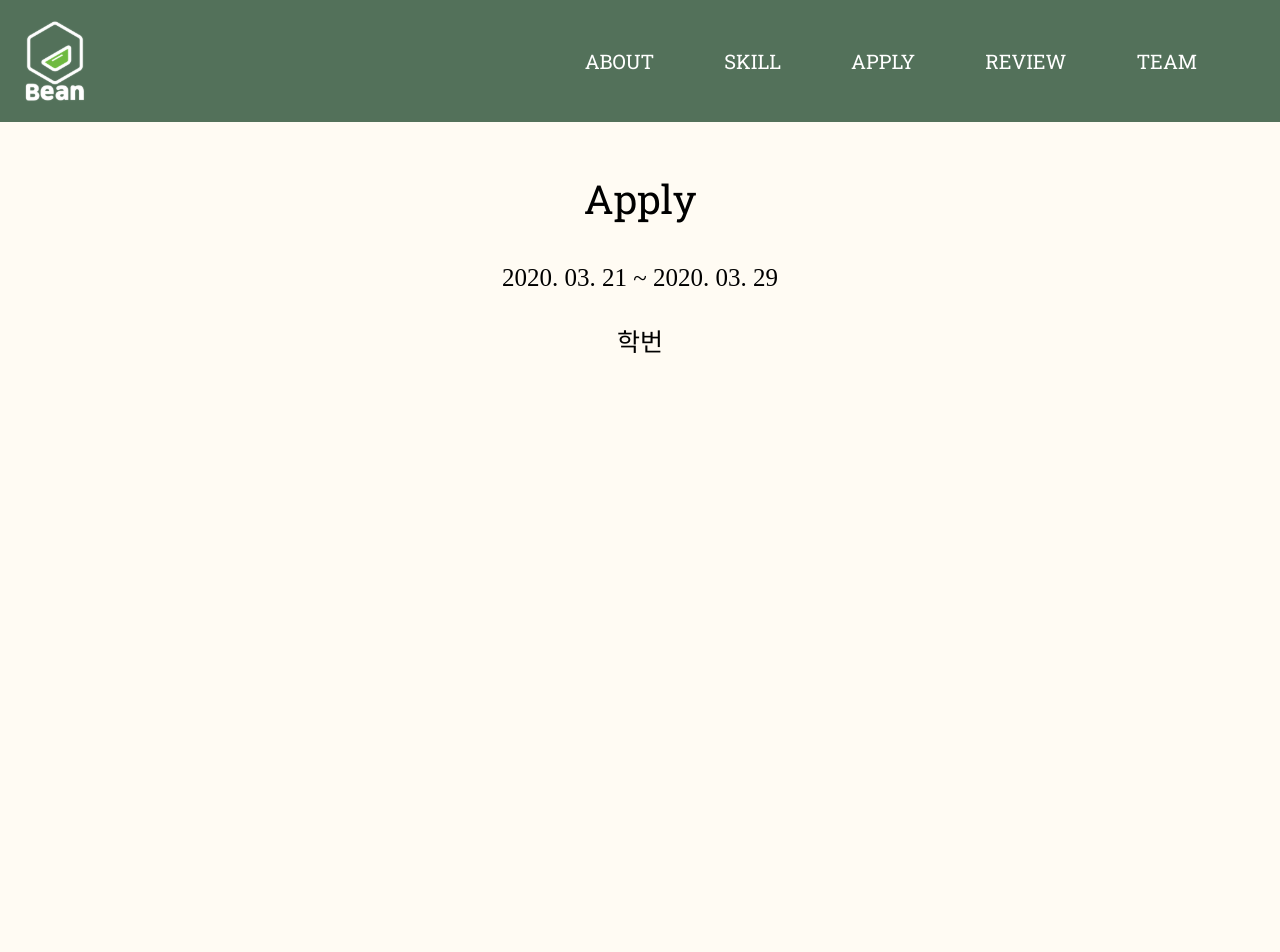
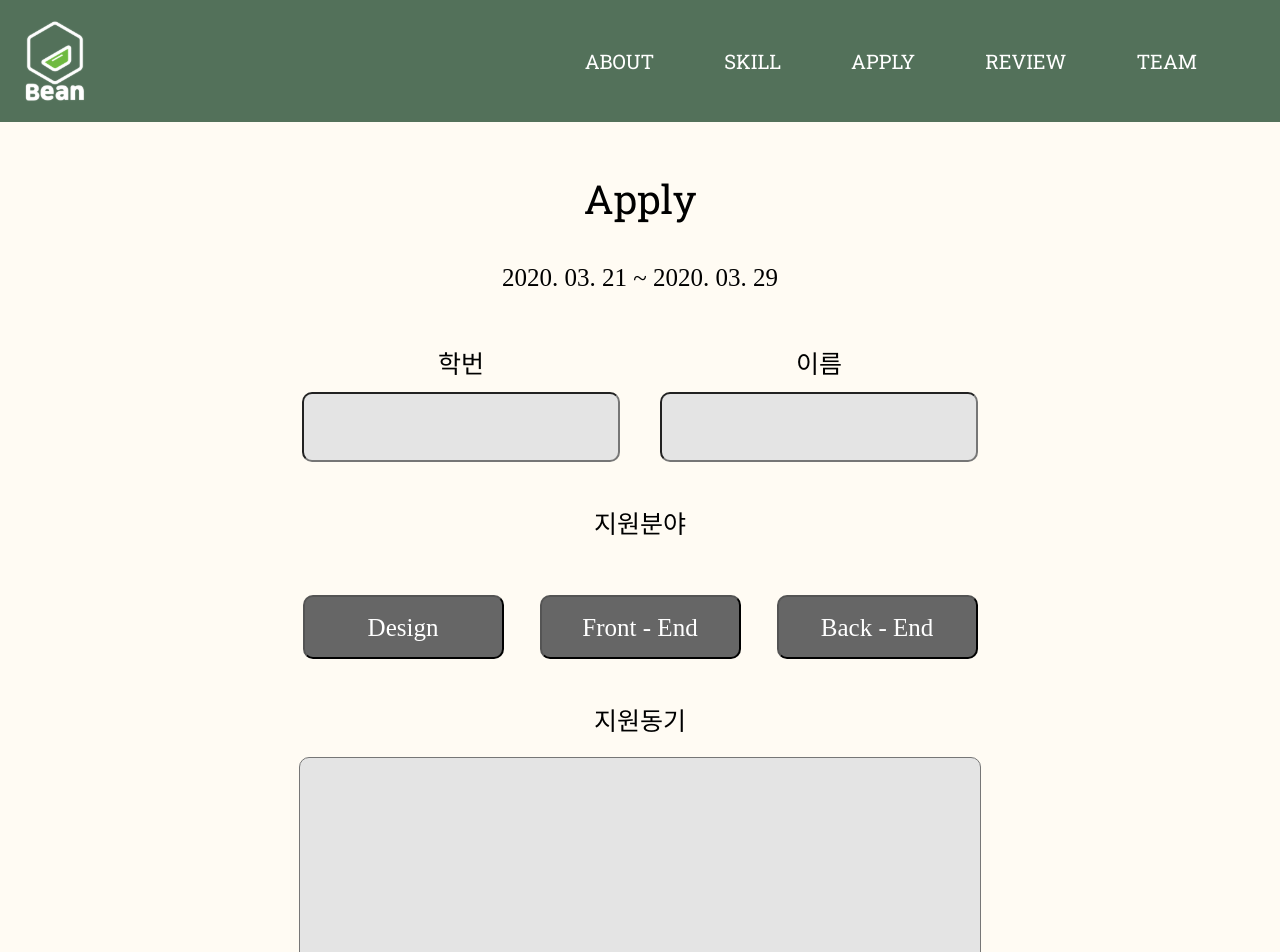
Before and after one commit to Dann1y/BeansilWeb_Client, a React (Create React App) app: page /joinus in a window 1280 px wide. Shown: the top 952 px of the page. Built offline with nearby package versions, Linux system fonts and the light colour scheme.

Commit message:
[CREATE] Create Join Component

```diff
--- a/src/components/Join/Join.js
+++ b/src/components/Join/Join.js
@@ -15,13 +15,33 @@ class Join extends Component {
       <div className="c-join">
         <div className="c-join__wrapper">
           <div className="c-join__wrapper--title">Apply</div>
-          <span>2020. 03. 21 ~ 2020. 03. 29</span>
+          <span className="c-join__wrapper--term">2020. 03. 21 ~ 2020. 03. 29</span>
           <div className="c-join__wrapper--first">
             <div className="c-join__wrapper--first__number">
               <span>학번</span>
-
+              <input></input>
+            </div>
+            <div className="c-join__wrapper--first__name">
+              <span>이름</span>
+              <input></input>
             </div>
           </div>
+
+          <div className="c-join__wrapper--second">
+            <span>지원분야</span>
+            <div className="c-join__wrapper--second__type">
+              <button>Design</button>
+              <button>Front - End</button>
+              <button>Back - End</button>
+            </div>
+          </div>
+
+          <div className="c-join__wrapper--third">
+            <span>지원동기</span>
+            <textarea rows="20" cols="30"></textarea>
+          </div>
+
+          <button>SEND</button>
         </div>
       </div>
     );
--- a/src/components/Join/Join.scss
+++ b/src/components/Join/Join.scss
@@ -1,6 +1,6 @@
 .c-join {
   width: 100%;
-  height: 980px;
+  height: 1100px;
   background: #fffbf3;
 
   &__wrapper {
@@ -19,13 +19,14 @@
       color: #000000;
     }
 
-    span {
+    .c-join__wrapper--term {
       font-family: NanumGothic;
       font-style: normal;
       font-weight: 300;
       font-size: 25px;
       line-height: 25px;
       margin-top: 40px;
+      margin-bottom: 62px;
 
       color: #000000;
     }
@@ -37,15 +38,143 @@
         display: flex;
         flex-direction: column;
         align-items: center;
+        margin-right: 20px;
 
-        form {
+        span {
+          font-family: NanumGothic;
+          font-style: normal;
+          font-weight: 300;
+          font-size: 25px;
+          line-height: 25px;
+        }
+
+        input {
           width: 310px;
           height: 64px;
-
+          text-align: center;
+          outline: none;
+          font-size: x-large;
           background: #e4e4e4;
           border-radius: 10px;
+          margin-top: 15px;
+        }
+      }
+
+      &__name {
+        display: flex;
+        flex-direction: column;
+        align-items: center;
+        margin-left: 20px;
+
+        span {
+          font-family: NanumGothic;
+          font-style: normal;
+          font-weight: 300;
+          font-size: 25px;
+          line-height: 25px;
+        }
+
+        input {
+          width: 310px;
+          height: 64px;
+          text-align: center;
+          outline: none;
+          font-size: x-large;
+          background: #e4e4e4;
+          border-radius: 10px;
+          margin-top: 15px;
         }
       }
     }
+
+    .c-join__wrapper--second {
+      margin-top: 50px;
+      display: flex;
+      flex-direction: column;
+      align-items: center;
+
+      span {
+        font-family: NanumGothic;
+        font-style: normal;
+        font-weight: 300;
+        font-size: 25px;
+        line-height: 25px;
+        margin-bottom: 18px;
+
+        color: #000000;
+      }
+
+      &__type {
+        button {
+          width: 201px;
+          height: 64px;
+          outline: none;
+          margin-left: 18px;
+          margin-right: 18px;
+          background: #666666;
+          border-radius: 10px;
+
+          font-family: NanumGothic;
+          font-style: normal;
+          font-weight: 100;
+          font-size: 25px;
+          line-height: 25px;
+
+          color: #ffffff;
+        }
+      }
+    }
+
+    .c-join__wrapper--third {
+      display: flex;
+      flex-direction: column;
+      align-items: center;
+      margin-top: 50px;
+
+      span {
+        font-family: NanumGothic;
+        font-style: normal;
+        font-weight: 300;
+        font-size: 25px;
+        line-height: 25px;
+        margin-bottom: 23px;
+
+        color: #000000;
+      }
+
+      textarea {
+        padding: 10px;
+        font-family: NanumGothic;
+        font-style: normal;
+        font-size: 13px;
+
+        width: 660px;
+        height: 225px;
+        outline: none;
+        font-size: large;
+        word-break: break-all;
+        text-decoration: none;
+
+        background: #e4e4e4;
+        border-radius: 10px;
+      }
+    }
+
+    button {
+      width: 217px;
+      height: 78px;
+      background-color: #add1aa;
+      border-radius: 10px;
+      margin-top: 40px;
+
+      font-family: NanumGothic;
+      font-style: normal;
+      font-weight: 300;
+      font-size: 25px;
+      line-height: 25px;
+      outline: none;
+
+      color: #ffffff;
+    }
   }
 }
```
